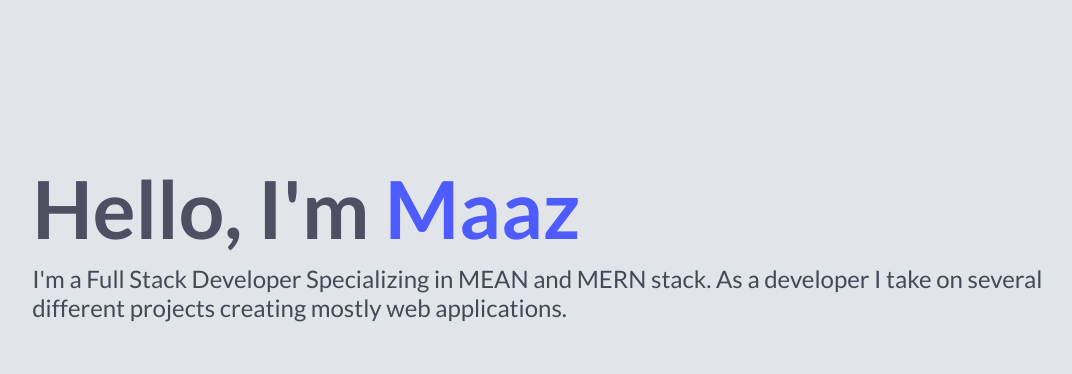
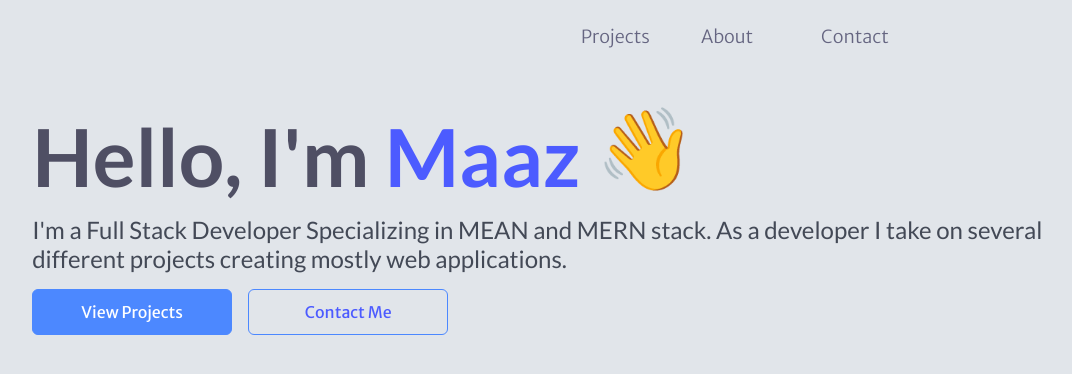
Before and after one commit to Maazsid/My-Portfolio, an Angular app: page / in a window 1280 px wide. Shown: the top 374 px of the page, without its empty margins (83-1155 px from the left). Built offline with nearby package versions, Linux system fonts and the light colour scheme.

Commit message:
made navbar and worked on hero section

```diff
--- a/src/app/home/home.component.html
+++ b/src/app/home/home.component.html
@@ -1,12 +1,34 @@
 <div class="home-container">
-  <nav class="navbar"></nav>
+  <nav class="navbar">
+    <ul class = "navbar-wrapper">
+      <li class = "nav-link-wrapper">
+        <a class = "nav-link" href="#">
+          Projects
+        </a>
+      </li>
+      <li class = "nav-link-wrapper">
+        <a class = "nav-link" href="#">
+          About
+        </a>
+      </li>
+      <li class = "nav-link-wrapper">
+        <a class = "nav-link" href="#">
+          Contact
+        </a>
+      </li>
+    </ul>
+  </nav>
 
   <section class="hero-section">
     <h1 class="hero-section-heading">
-      Hello, I'm <span class="hero-section-name"> Maaz</span>
+      Hello, I'm <span class="hero-section-name"> Maaz <span class = "hero-section-handwave-icon">👋</span></span>
     </h1>
     <p class="hero-section-tagline">
       I'm a Full Stack Developer Specializing in MEAN and MERN stack. As a developer I take on several different projects creating mostly web applications.
     </p>
+    <div class="hero-section-action-wrapper">
+      <button class = "action-btn-primary">View Projects</button>
+      <button class = "action-btn-secondary">Contact Me</button>
+    </div>
   </section>
 </div>
--- a/src/app/home/home.component.scss
+++ b/src/app/home/home.component.scss
@@ -1,32 +1,123 @@
-@import 'variables';
+@import "variables";
 
-.home-container{
+.home-container {
   min-height: 100vh;
 }
 
-.navbar{
-  padding : 80px;
+.navbar {
+  padding: 25px 0px 60px 0px;
 }
 
-
-.hero-section{
+.navbar-wrapper {
+  width: 60%;
   margin: 0 auto;
-  width : 82%;
+  display: flex;
+  justify-content: flex-end;
+  align-items: center;
 }
 
-.hero-section-heading{
-  color : $grey-color-500;
+.nav-link-wrapper {
+  flex-basis: 120px;
+}
+
+.nav-link {
+  position: relative;
+  text-decoration: none;
+  color: $grey-color-400;
+  font-size: 18px;
+  font-family: $secondary-font;
+  font-weight: 300;
+  &:hover {
+    color: $primary-color-400;
+  }
+  &:hover::after {
+    content: "";
+    position: absolute;
+    height: 5px;
+    left: 0;
+    width: 100%;
+    bottom: -12px;
+    background-color: $primary-color-300;
+    animation: increase 150ms ease-in;
+  }
+}
+
+@keyframes increase {
+  from {
+    width: 0px;
+  }
+  to {
+    width: 100%;
+  }
+}
+
+.hero-section {
+  margin: 0 auto;
+  width: 82%;
+}
+
+.hero-section-heading {
+  color: $grey-color-500;
   font-size: 80px;
   font-weight: 600;
 }
 
-.hero-section-name{
-  color : $primary-color-500;
+.hero-section-name {
+  position: relative;
+  color: $primary-color-500;
 }
 
-.hero-section-tagline{
+.hero-section-handwave-icon {
+  color: $grey-color-500;
+  position: relative;
+  top: -10px;
+}
+
+.hero-section-tagline {
   max-width: 1200px;
   font-size: 24px;
   margin-top: 8px;
-  color : $grey-color-600;
+  color: $grey-color-600;
 }
+
+.hero-section-action-wrapper {
+  margin-top: 16px;
+}
+
+.hero-section {
+  .action-btn-primary {
+    padding: 12px 14px;
+    width: 200px;
+    border-radius: 6px;
+    font-size: 16px;
+    background-color: hsl(235, 100%, 80%);
+    color: #fff;
+    font-family: $secondary-font;
+    background-color: $primary-color-300;
+    border: none;
+    transition: background-color 300ms;
+    border: 1px solid $primary-color-300;
+    &:hover {
+      background-color: $primary-color-400;
+      cursor: pointer;
+    }
+  }
+  .action-btn-secondary {
+    margin-left: 16px;
+    padding: 12px 14px;
+    width: 200px;
+    border-radius: 6px;
+    font-size: 16px;
+    background-color: hsl(235, 100%, 80%);
+    font-family: $secondary-font;
+    color: $primary-color-500;
+    background-color: $grey-color-100;
+    border: 1px solid $primary-color-300;
+    transition: background-color 300ms, color 300ms;
+    &:hover {
+      background-color: $primary-color-300;
+      color: #fff;
+      cursor: pointer;
+    }
+  }
+}
--- a/src/styles.scss
+++ b/src/styles.scss
@@ -46,3 +46,9 @@ ul[class],
 ol[class] {
   list-style: none;
 }
+
+ul, ol {
+  list-style-type: none;
+  margin: 0;
+  padding: 0;
+}
--- a/src/stylesheets/variables.scss
+++ b/src/stylesheets/variables.scss
@@ -1,8 +1,17 @@
 @import url("https://fonts.googleapis.com/css2?family=Lato:ital,wght@0,400;0,700;0,900;1,400;1,700&display=swap");
+@import url("https://fonts.googleapis.com/css2?family=Merriweather+Sans:ital,wght@0,300;0,400;0,500;0,600;0,700;0,800;1,300;1,400;1,500;1,600;1,700;1,800&display=swap");
 
-$primary-font: "Lato", Helvetica, Arial;
+$primary-font: "Lato", -apple-system, BlinkMacSystemFont, "Segoe UI", Roboto,
+  Oxygen, Ubuntu, Cantarell, "Open Sans", "Helvetica Neue", sans-serif;
 
-$primary-color-500: #4d5bff;
+$secondary-font: "Merriweather Sans", -apple-system, BlinkMacSystemFont,
+  "Segoe UI", Roboto, Oxygen, Ubuntu, Cantarell, "Open Sans", "Helvetica Neue",
+  sans-serif;
+
+$primary-color-500: hsl(235, 100%, 65%);
+$primary-color-400: hsl(223deg 100% 62%);
+$primary-color-300 : hsl(220deg 100% 65%);
+$primary-color-200: hsl(235, 86%, 75%);
 
 $grey-color-600: hsl(220, 12%, 30%);
 $grey-color-500: hsl(240, 12%, 35%);
```
